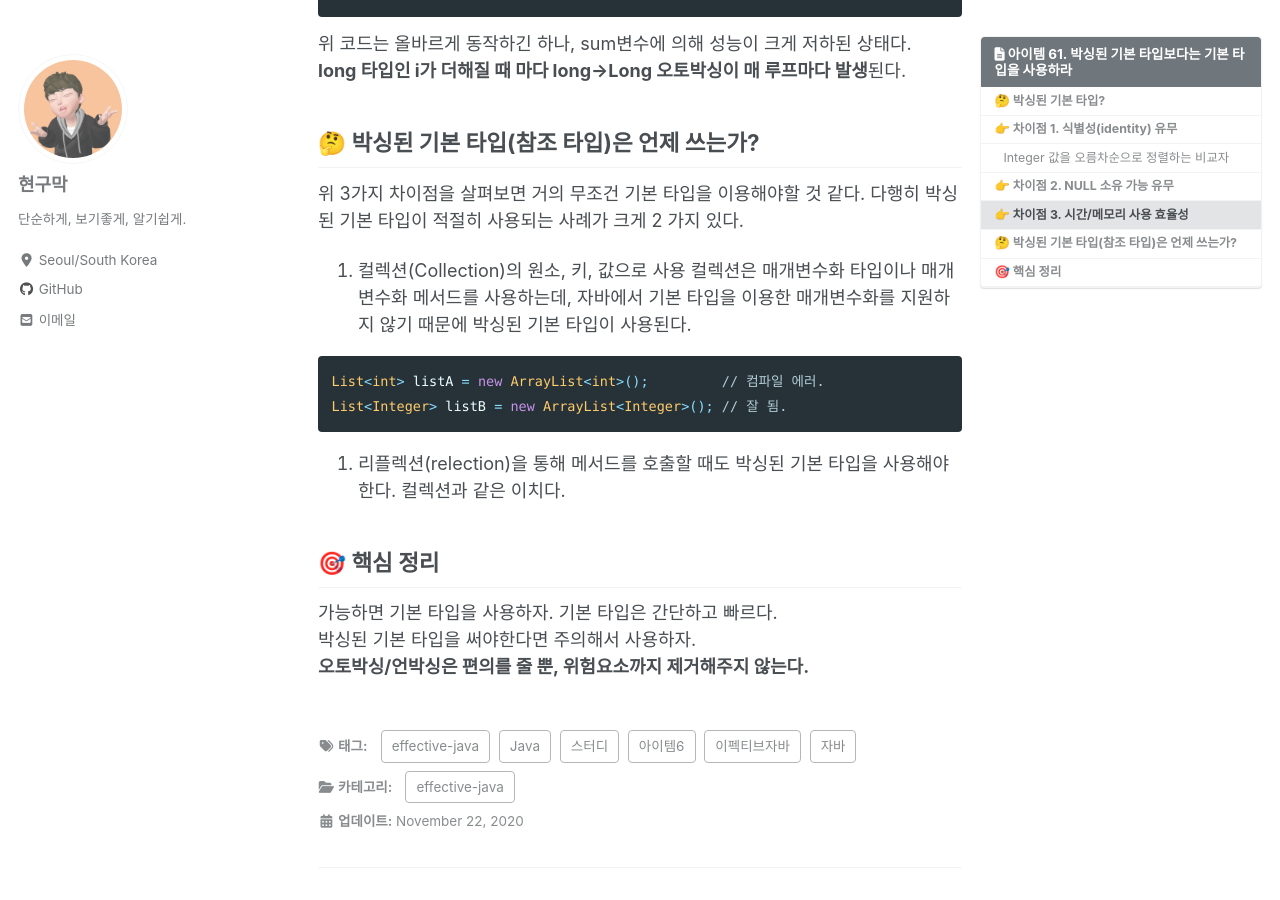
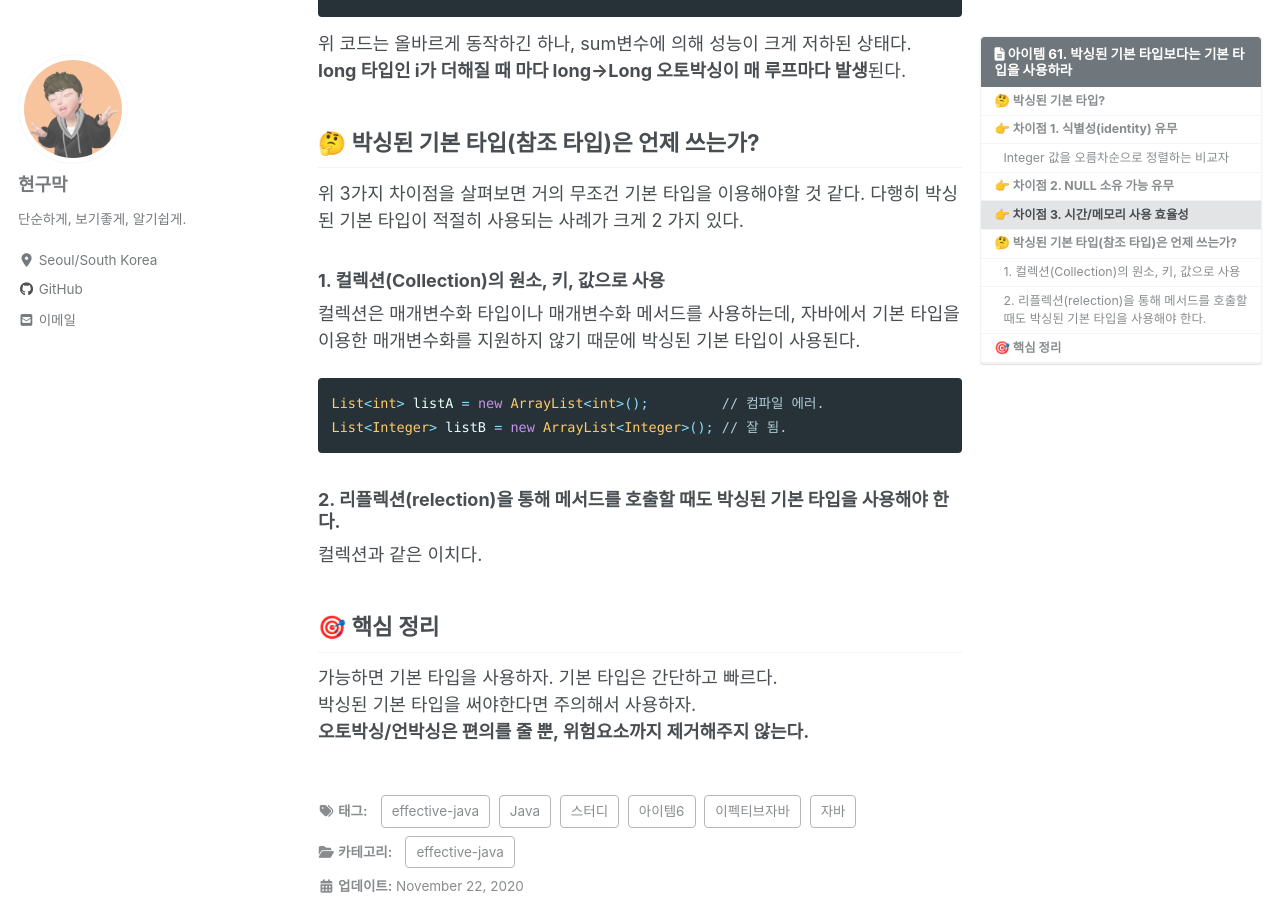
Before and after one commit to Hyeon9mak/Hyeon9mak.github.io, a Jekyll site: the page built from _posts/2020-11-22-Effective_java-item61.md, in a window 1280 px wide and 900 px high, scrolled down 7518 px. Built offline with Jekyll 4.4.1, drawn with Linux system fonts in a browser that asks for light colours; cached includes are drawn as plain includes; nearby versions of some CDN libraries; comment, search, counter and statistics services are not loaded.

Commit message:
Update 2020-11-22-Effective_java-item61.md

````diff
--- a/_posts/2020-11-22-Effective_java-item61.md
+++ b/_posts/2020-11-22-Effective_java-item61.md
@@ -289,17 +289,17 @@ private static long sum(){
 위 3가지 차이점을 살펴보면 거의 무조건 기본 타입을 이용해야할 것 같다.
 다행히 박싱된 기본 타입이 적절히 사용되는 사례가 크게 2 가지 있다.
 
-1. 컬렉션(Collection)의 원소, 키, 값으로 사용
-    컬렉션은 매개변수화 타입이나 매개변수화 메서드를 사용하는데, 자바에서 기본 타입을 이용한 매개변수화를 지원하지 않기 때문에
-    박싱된 기본 타입이 사용된다.
+### 1. 컬렉션(Collection)의 원소, 키, 값으로 사용
+컬렉션은 매개변수화 타입이나 매개변수화 메서드를 사용하는데, 자바에서 기본 타입을 이용한 매개변수화를 지원하지 않기 때문에
+박싱된 기본 타입이 사용된다.
 
 ```java
 List<int> listA = new ArrayList<int>();         // 컴파일 에러.
 List<Integer> listB = new ArrayList<Integer>(); // 잘 됨.
 ```
 
-2. 리플렉션(relection)을 통해 메서드를 호출할 때도 박싱된 기본 타입을 사용해야 한다.
-    컬렉션과 같은 이치다.
+### 2. 리플렉션(relection)을 통해 메서드를 호출할 때도 박싱된 기본 타입을 사용해야 한다.
+컬렉션과 같은 이치다.
 
 ## 🎯 핵심 정리
 가능하면 기본 타입을 사용하자. 기본 타입은 간단하고 빠르다.
````
